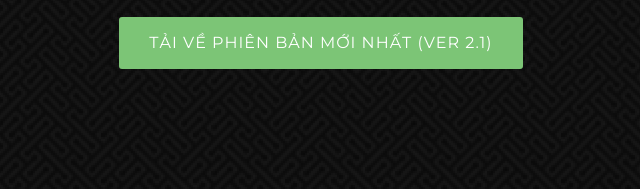
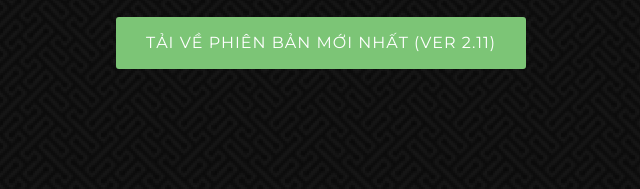
Before and after one commit to anh-dz/solvex, a plain HTML site: page index.html in a window 1280 px wide. Shown: the part 563-752 px from the top of the page, 319-959 px from the left. Drawn offline with nearby package versions, Linux system fonts and the light colour scheme.

Commit message:
Update index.html

```diff
--- a/index.html
+++ b/index.html
@@ -39,7 +39,7 @@
       <h2 data-aos="fade-up">Giải phương trình và nhiều hơn thế</h2>
       <h2 data-aos="fade-up"><i>Tương thích nền tảng: Windows 7 trở lên</i></h2>
       <a data-aos="fade-up" href="#about" class="btn-get-started scrollto">Tìm hiểu thêm</a>
-     <a data-aos="fade-up" target="_blank" href="https://drive.google.com/open?id=1HGeFFoi60yTznphOWQ9M4uD4-B9vJMj0" class="btn-get-started scrollto">Tải về phiên bản mới nhất (ver 2.1)</a>
+     <a data-aos="fade-up" target="_blank" href="https://drive.google.com/open?id=1HGeFFoi60yTznphOWQ9M4uD4-B9vJMj0" class="btn-get-started scrollto">Tải về phiên bản mới nhất (ver 2.11)</a>
     </div>
   </section><!-- End Hero -->
 
```
